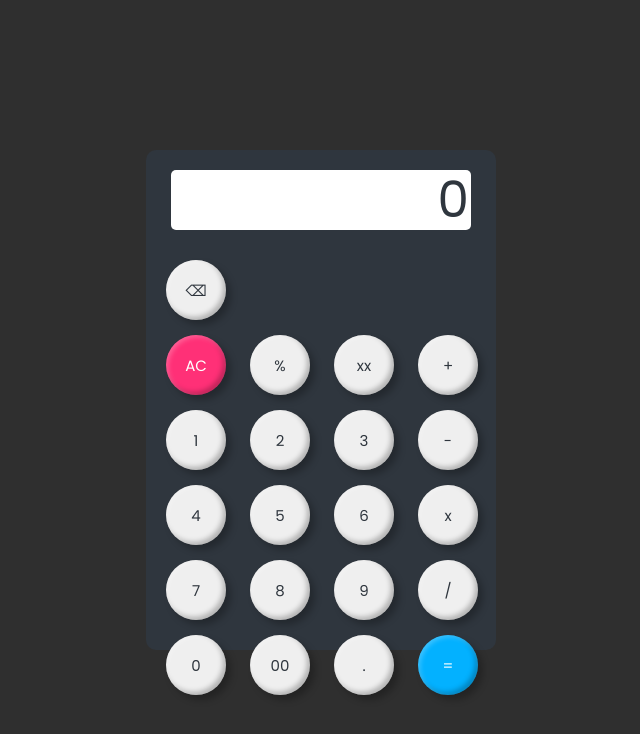
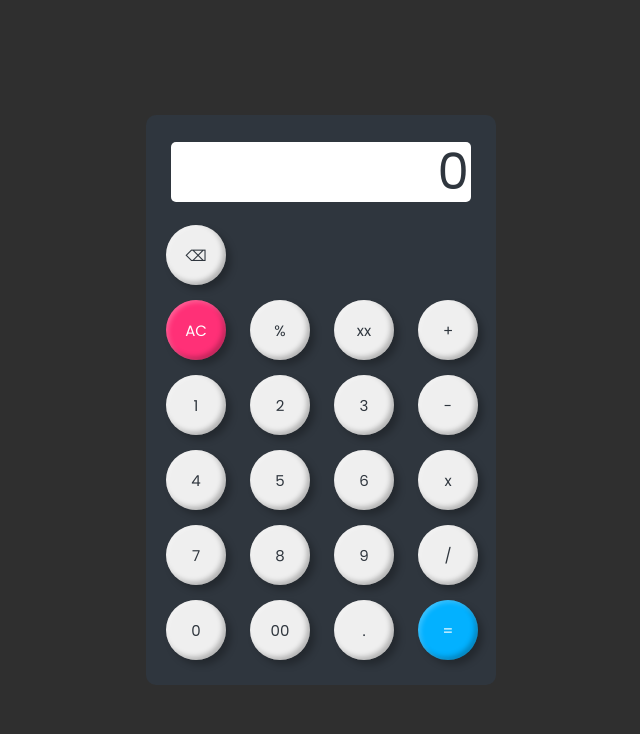
Before and after one commit to jeekay24/digital-calculator, a plain HTML site: page index.html in a window 1280 px wide. Shown: the whole page, without its empty margins (319-959 px from the left). Drawn offline with Linux system fonts and the light colour scheme.

Commit message:
Update pg2.css

```diff
--- a/pg2.css
+++ b/pg2.css
@@ -5,7 +5,7 @@ body {
 
 .container {
     background: #2f363e;
-    height: 500px;
+    height: 570px;
     width: 350px;
     position: absolute;
     top: 50%;
```
